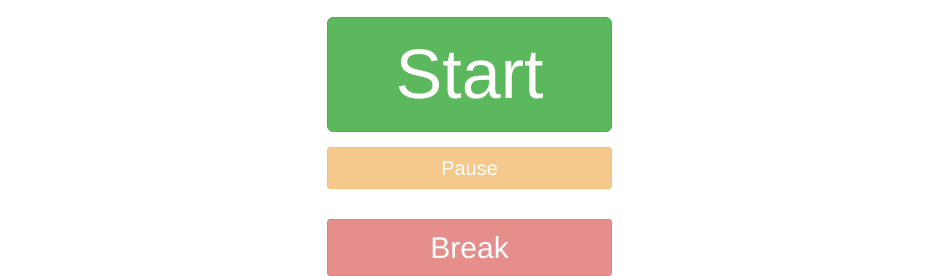
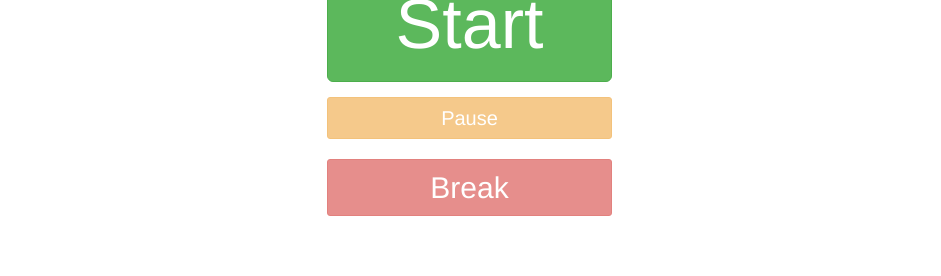
Before and after one commit to hrigoberto/pomodorotimer2, a website: page public/html/index.html in a window 1280 px wide. Shown: the part 535-811 px from the top of the page, without its empty margins (218-1159 px from the left). Drawn offline with nearby package versions, Linux system fonts and the light colour scheme; files that its build step writes are made by us from their sources; files whose address does not match are found by name.

Commit message:
fixed some css

```diff
--- a/public/css/main.css
+++ b/public/css/main.css
@@ -1,9 +1,9 @@
 body {
-  padding-top: 70px;
+  padding-top: 30px;
 }
 
 #reset {
-  margin-bottom: 20px;
+  margin-bottom: 10px;
   font-size: 20px;
 }
 
@@ -17,7 +17,7 @@ body {
 }
 
 #break {
-  margin-top: 30px;
+  margin-top: 20px;
   font-size: 30px;
 }
 
```
